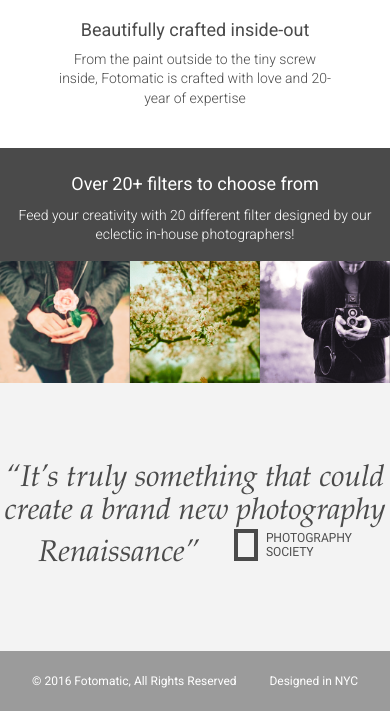
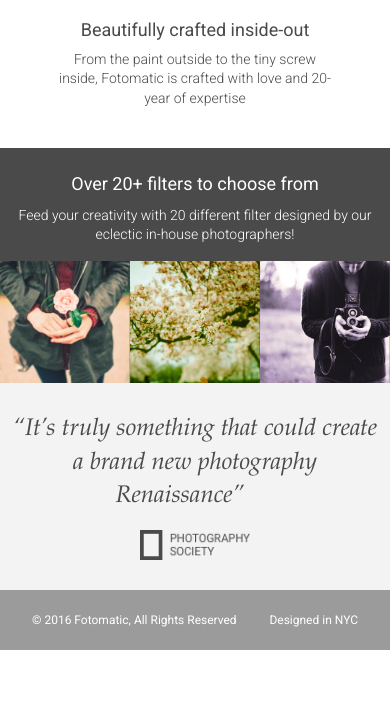
Before and after one commit to egad1868/Fotomatic, a plain HTML site: page index.html in a window 390 px wide. Shown: the part 1051-1762 px from the top of the page. After the commit the page ends 1701 px from the top, so only its background shows below. Drawn offline with Linux system fonts and the light colour scheme; a web font is replaced by a local one.

Commit message:
fix footer

```diff
--- a/resources/css/style.css
+++ b/resources/css/style.css
@@ -361,21 +361,21 @@ header .mobile {
   color: #4a4a4a;
 }
 
-#quotes-section quote-citation {
+#quotes-section .quote-citation {
   height: 1.875rem;
 }
 
 @media only screen and (max-width: 760px) {
-  #quotes-section content {
+  #quotes-section .content {
     padding: 1.875rem .625rem;
   }
 
-  #quotes-section quote {
+  #quotes-section .quote {
     font-size: 1.5rem;
     line-height: 1.4;
   }
 
-  #quotes-section quote-citation {
+  #quotes-section .quote-citation {
     display: block;
     padding-top: 1rem;
     margin: auto;
```
